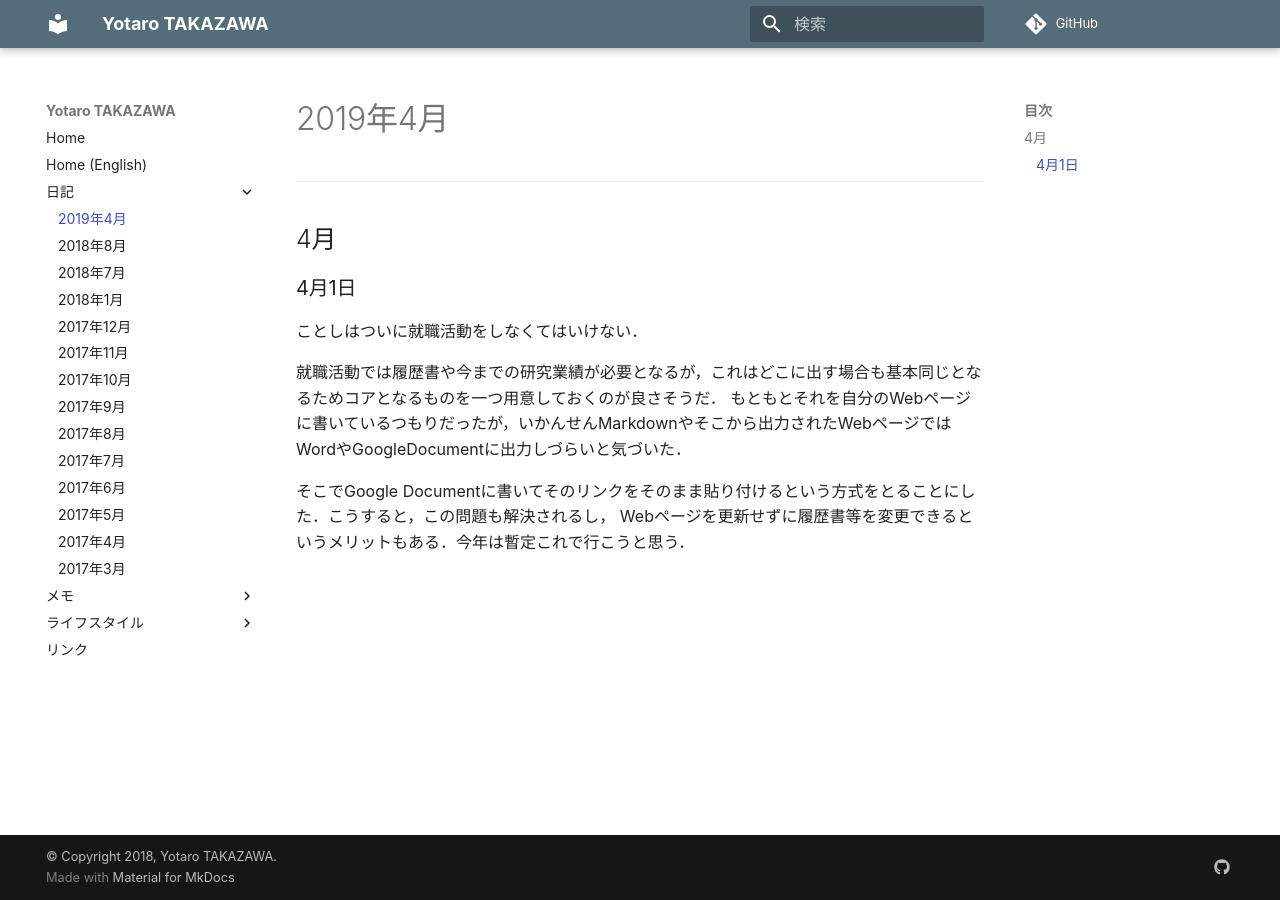
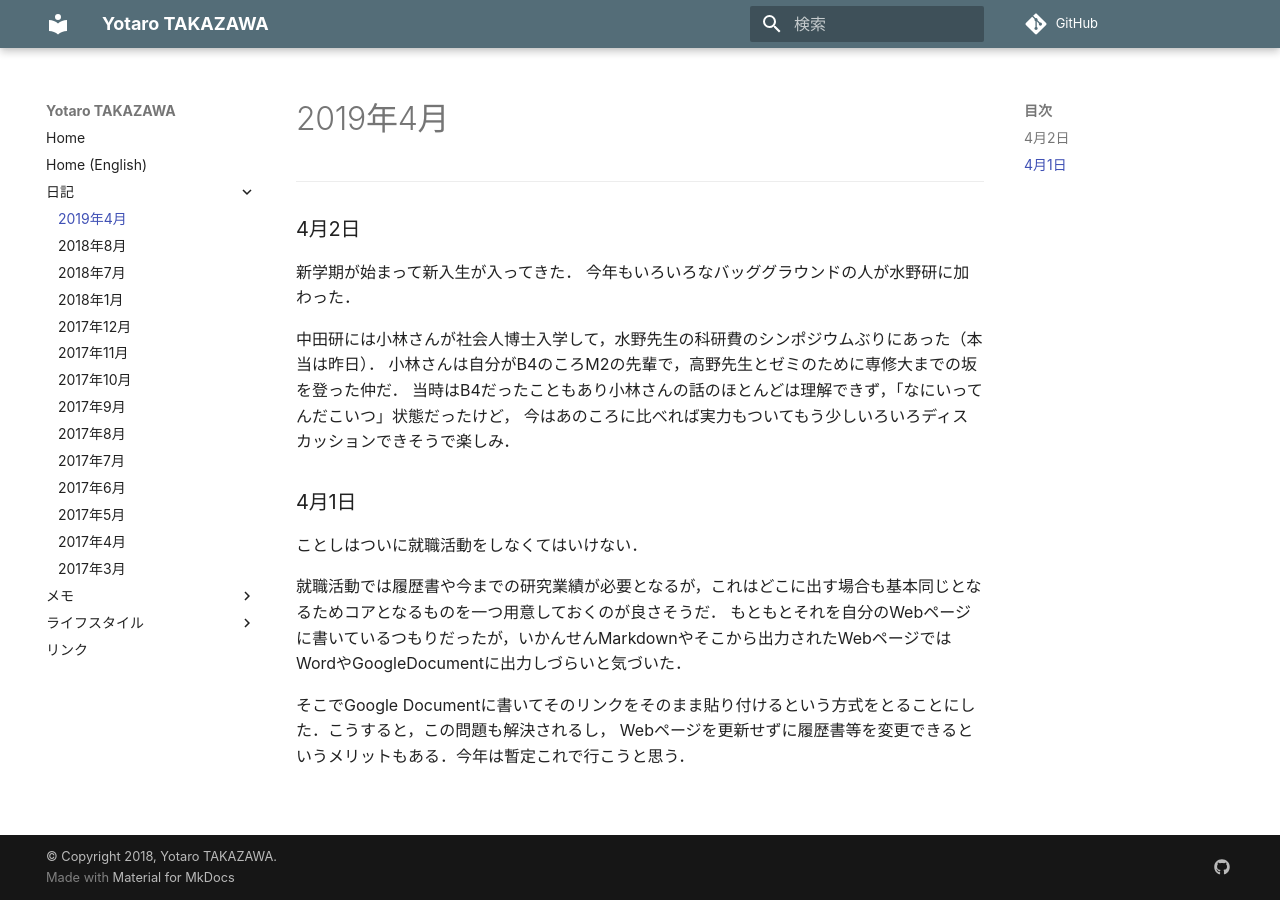
Before and after one commit to takazawa/takazawa.github.io, an MkDocs documentation site: the page built from docs/diary/2019/diary_201904.md, in a window 1280 px wide. Built offline with MkDocs 1.6.1 and Material for MkDocs 9.7.7, drawn with Linux system fonts in a browser that asks for light colours; comment, search, counter and statistics services are not loaded; old or Windows-style settings are respelled for this version of MkDocs.

Commit message:
add new entry

```diff
--- a/docs/diary/2019/diary_201904.md
+++ b/docs/diary/2019/diary_201904.md
@@ -2,7 +2,15 @@
 
 --------------------------------------------------------------------------------
 
-## 4月
+### 4月2日
+
+新学期が始まって新入生が入ってきた．
+今年もいろいろなバッググラウンドの人が水野研に加わった．
+
+中田研には小林さんが社会人博士入学して，水野先生の科研費のシンポジウムぶりにあった（本当は昨日）．
+小林さんは自分がB4のころM2の先輩で，高野先生とゼミのために専修大までの坂を登った仲だ．
+当時はB4だったこともあり小林さんの話のほとんどは理解できず，「なにいってんだこいつ」状態だったけど，
+今はあのころに比べれば実力もついてもう少しいろいろディスカッションできそうで楽しみ．
 
 
 ### 4月1日
```
